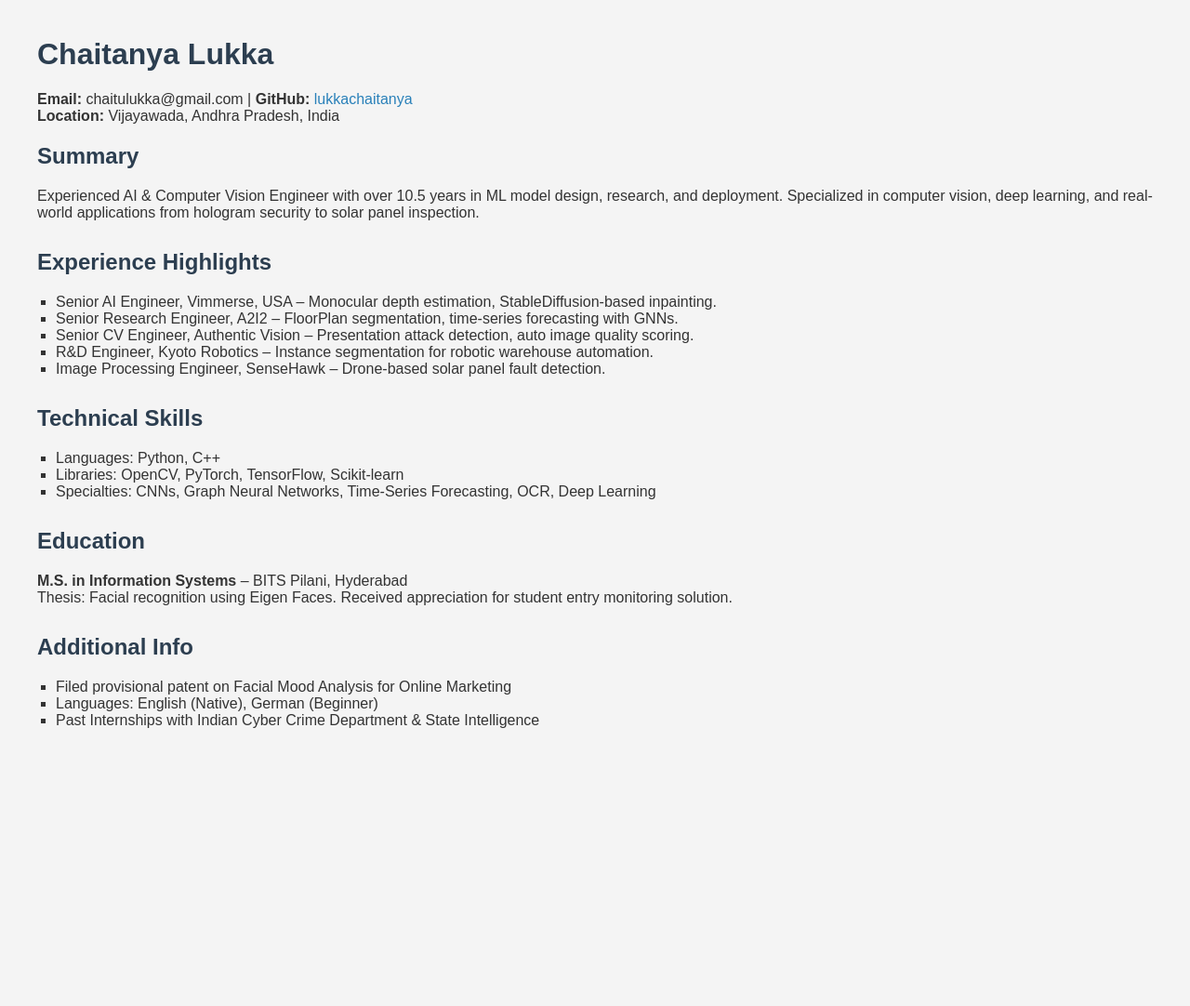
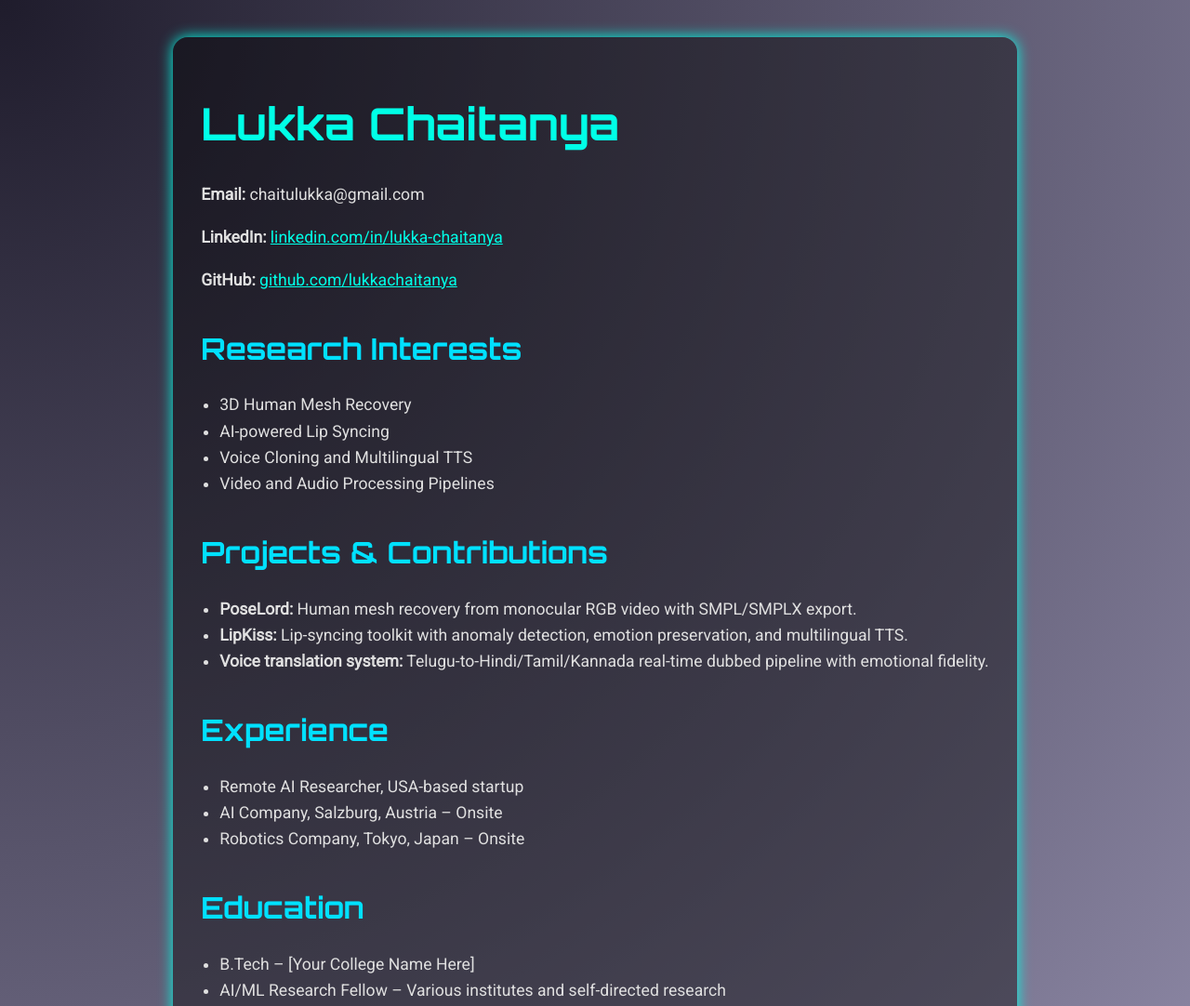
Before and after one commit to lukkachaitanya/lukkachaitanya.github.io, a plain HTML site: page index.html in a window 1280 px wide. Shown: the top 1082 px of the page at 93% size. Before the commit the page ends 824 px from the top, so only its background shows below. Drawn offline with Linux system fonts and the light colour scheme.

Commit message:
Update index.html

```diff
--- a/index.html
+++ b/index.html
@@ -3,57 +3,85 @@
 <head>
     <meta charset="UTF-8">
     <meta name="viewport" content="width=device-width, initial-scale=1.0">
-    <title>Chaitanya Lukka - AI & Computer Vision Engineer</title>
+    <title>Lukka Chaitanya | AI Researcher</title>
+    <link href="https://fonts.googleapis.com/css2?family=Orbitron:wght@400;700&family=Roboto&display=swap" rel="stylesheet">
     <style>
-        body { font-family: Arial, sans-serif; margin: 40px; background: #f4f4f4; color: #333; }
-        h1, h2 { color: #2c3e50; }
-        .section { margin-bottom: 30px; }
-        ul { list-style-type: square; padding-left: 20px; }
-        a { color: #2980b9; text-decoration: none; }
+        body {
+            margin: 0;
+            font-family: 'Roboto', sans-serif;
+            background: radial-gradient(circle at top left, #1f1c2c, #928dab);
+            color: #e0e0e0;
+            display: flex;
+            flex-direction: column;
+            align-items: center;
+            padding: 40px;
+        }
+        h1 {
+            font-family: 'Orbitron', sans-serif;
+            font-size: 3em;
+            color: #00ffe7;
+        }
+        h2 {
+            font-family: 'Orbitron', sans-serif;
+            font-size: 2em;
+            color: #00e1ff;
+            margin-top: 40px;
+        }
+        p, li {
+            font-size: 1.1em;
+            line-height: 1.6;
+        }
+        ul {
+            padding-left: 20px;
+        }
+        .container {
+            max-width: 960px;
+            background: rgba(0, 0, 0, 0.4);
+            padding: 30px;
+            border-radius: 16px;
+            box-shadow: 0 0 15px #00ffe7;
+        }
     </style>
 </head>
 <body>
-    <h1>Chaitanya Lukka</h1>
-    <p><strong>Email:</strong> chaitulukka@gmail.com | <strong>GitHub:</strong> <a href="https://github.com/lukkachaitanya">lukkachaitanya</a><br>
-    <strong>Location:</strong> Vijayawada, Andhra Pradesh, India</p>
+    <div class="container">
+        <h1>Lukka Chaitanya</h1>
+        <p><strong>Email:</strong> chaitulukka@gmail.com</p>
+        <p><strong>LinkedIn:</strong> <a href="https://www.linkedin.com/in/lukka-chaitanya" style="color:#00ffe7;">linkedin.com/in/lukka-chaitanya</a></p>
+        <p><strong>GitHub:</strong> <a href="https://github.com/lukkachaitanya" style="color:#00ffe7;">github.com/lukkachaitanya</a></p>
 
-    <div class="section">
-        <h2>Summary</h2>
-        <p>Experienced AI & Computer Vision Engineer with over 10.5 years in ML model design, research, and deployment. Specialized in computer vision, deep learning, and real-world applications from hologram security to solar panel inspection.</p>
-    </div>
+        <h2>Research Interests</h2>
+        <ul>
+            <li>3D Human Mesh Recovery</li>
+            <li>AI-powered Lip Syncing</li>
+            <li>Voice Cloning and Multilingual TTS</li>
+            <li>Video and Audio Processing Pipelines</li>
+        </ul>
 
-    <div class="section">
-        <h2>Experience Highlights</h2>
+        <h2>Projects & Contributions</h2>
         <ul>
-            <li>Senior AI Engineer, Vimmerse, USA – Monocular depth estimation, StableDiffusion-based inpainting.</li>
-            <li>Senior Research Engineer, A2I2 – FloorPlan segmentation, time-series forecasting with GNNs.</li>
-            <li>Senior CV Engineer, Authentic Vision – Presentation attack detection, auto image quality scoring.</li>
-            <li>R&D Engineer, Kyoto Robotics – Instance segmentation for robotic warehouse automation.</li>
-            <li>Image Processing Engineer, SenseHawk – Drone-based solar panel fault detection.</li>
+            <li><strong>PoseLord:</strong> Human mesh recovery from monocular RGB video with SMPL/SMPLX export.</li>
+            <li><strong>LipKiss:</strong> Lip-syncing toolkit with anomaly detection, emotion preservation, and multilingual TTS.</li>
+            <li><strong>Voice translation system:</strong> Telugu-to-Hindi/Tamil/Kannada real-time dubbed pipeline with emotional fidelity.</li>
         </ul>
-    </div>
 
-    <div class="section">
-        <h2>Technical Skills</h2>
+        <h2>Experience</h2>
         <ul>
-            <li>Languages: Python, C++</li>
-            <li>Libraries: OpenCV, PyTorch, TensorFlow, Scikit-learn</li>
-            <li>Specialties: CNNs, Graph Neural Networks, Time-Series Forecasting, OCR, Deep Learning</li>
+            <li>Remote AI Researcher, USA-based startup</li>
+            <li>AI Company, Salzburg, Austria – Onsite</li>
+            <li>Robotics Company, Tokyo, Japan – Onsite</li>
         </ul>
-    </div>
 
-    <div class="section">
         <h2>Education</h2>
-        <p><strong>M.S. in Information Systems</strong> – BITS Pilani, Hyderabad<br>
-        Thesis: Facial recognition using Eigen Faces. Received appreciation for student entry monitoring solution.</p>
-    </div>
+        <ul>
+            <li>B.Tech – [Your College Name Here]</li>
+            <li>AI/ML Research Fellow – Various institutes and self-directed research</li>
+        </ul>
 
-    <div class="section">
-        <h2>Additional Info</h2>
+        <h2>Tools & Frameworks</h2>
         <ul>
-            <li>Filed provisional patent on Facial Mood Analysis for Online Marketing</li>
-            <li>Languages: English (Native), German (Beginner)</li>
-            <li>Past Internships with Indian Cyber Crime Department & State Intelligence</li>
+            <li>PyTorch, TensorFlow, FFmpeg, OpenCV, WhisperX, RVC, SMPLX</li>
+            <li>InsightFace, HeyGen, Gradio, PyAnnote, TalkNet, DeepSpeech</li>
         </ul>
     </div>
 </body>
```
